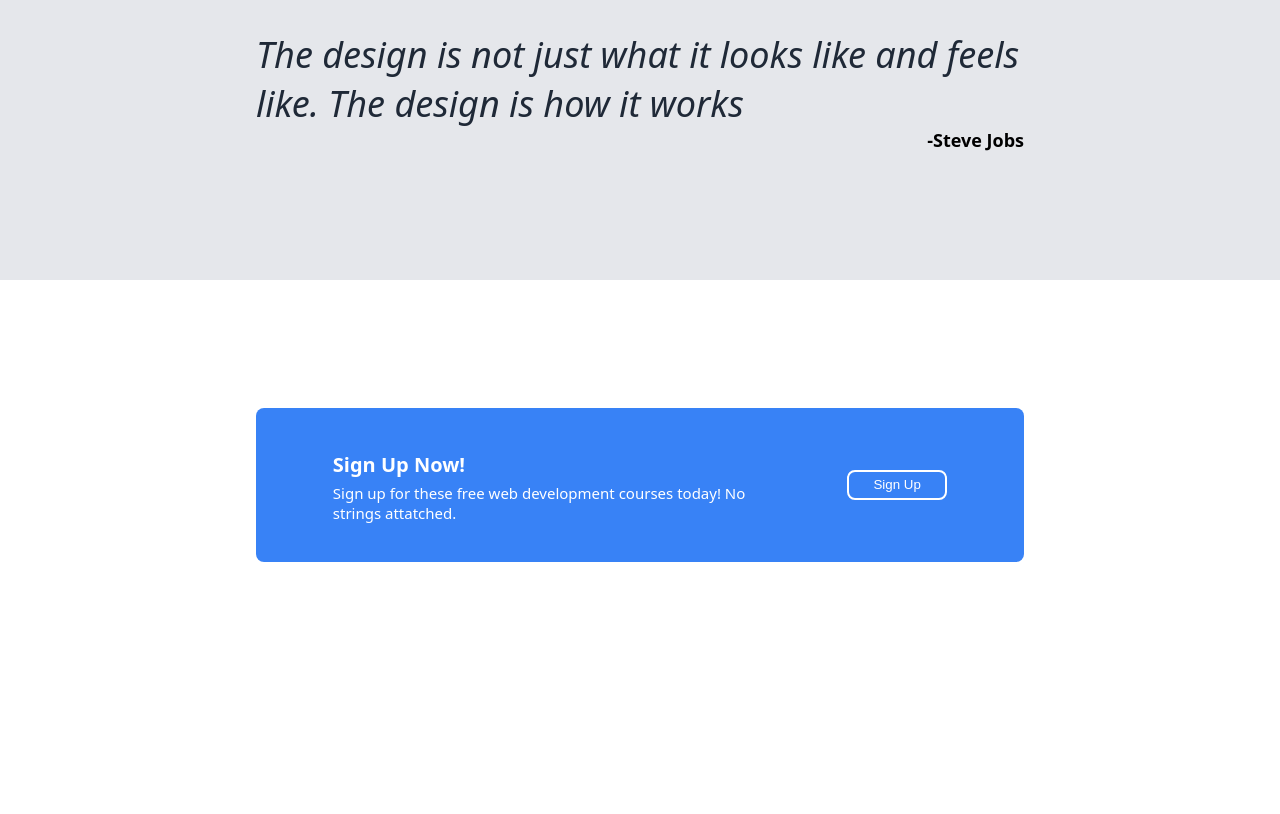
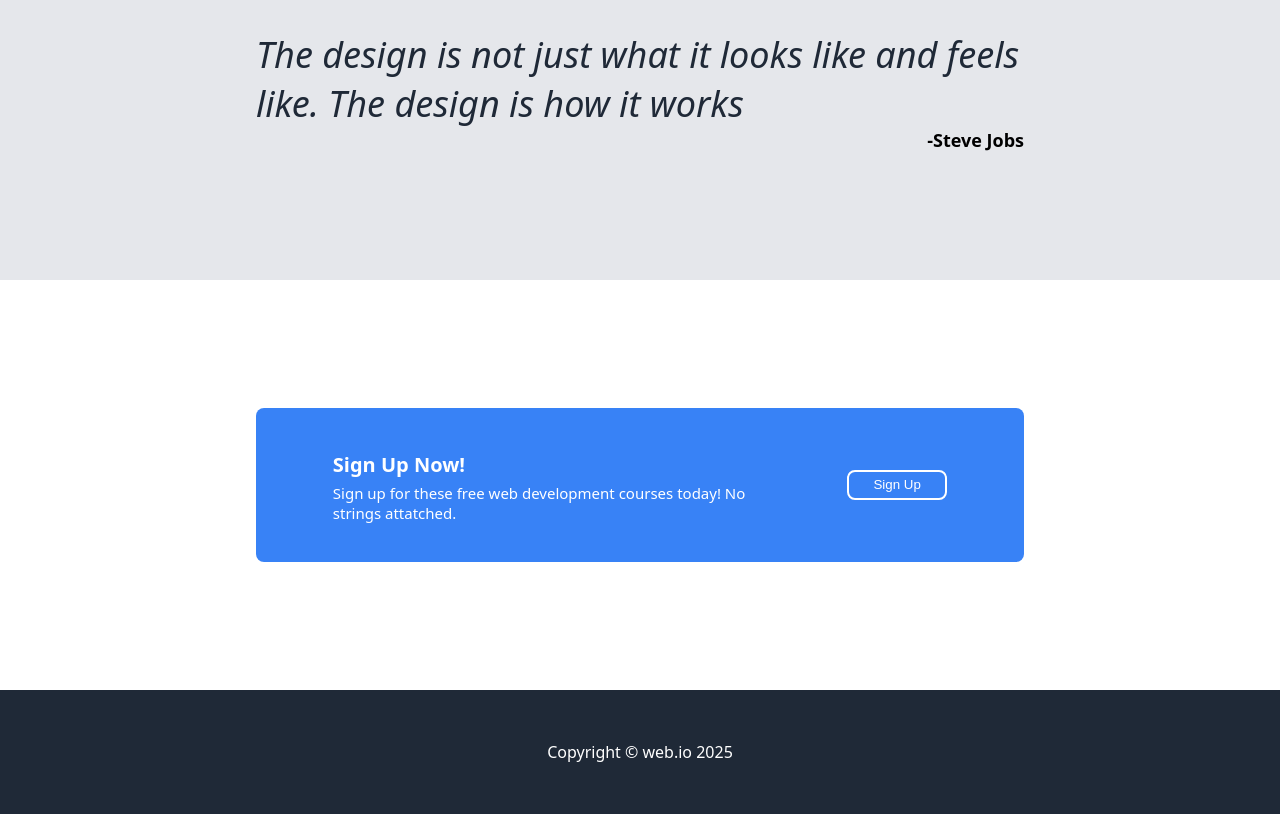
Before and after one commit to daanniill/Landing-Page-Project, a plain HTML site: page index.html in a window 1280 px wide. Shown: the part 1049-1863 px from the top of the page. Before the commit the page ends 1739 px from the top, so only its background shows below. Drawn offline with Linux system fonts and the light colour scheme.

Commit message:
completed footer

```diff
--- a/index.html
+++ b/index.html
@@ -78,9 +78,11 @@
                 <button class="sign_up">Sign Up</button>
             </div>
         </div>
-
     </div>
-
-
+    <div class="footer">
+        <div class="copyright">
+            Copyright © web.io 2025
+        </div>
+    </div>
 </body>
 </html>
--- a/style.css
+++ b/style.css
@@ -37,12 +37,12 @@ img {
     width: 700px;
 }
 
-.first, .second, .third, .fourth{
+.first, .second, .third, .fourth, .footer{
     display: flex;
     flex-direction: column;
 }
 
-.first {
+.first, .footer{
     background-color: #1F2937;
 }
 
@@ -172,3 +172,8 @@ img {
     margin-bottom: 0;
     border: 2px solid white;
 }
+
+.copyright {
+    padding: 4%;
+    text-align: center;
+}
```
